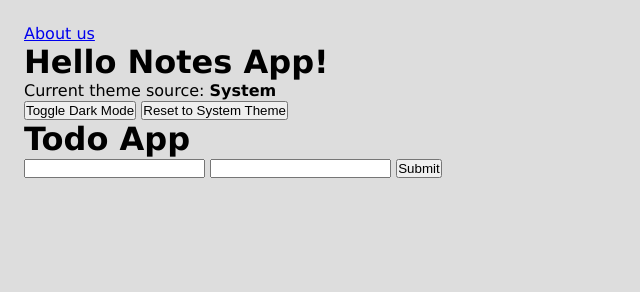
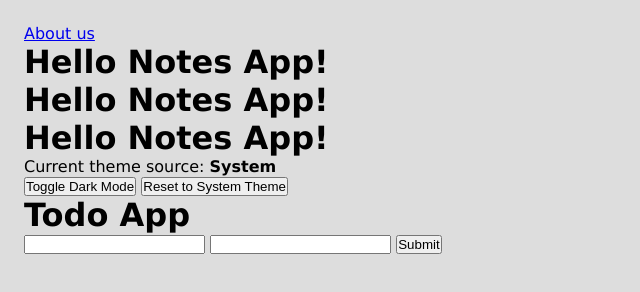
Before and after one commit to umar482/electron-note-app, an Electron app: page renderer/index.html in a window 1280 px wide. Shown: the whole page, without its empty margins (0-640 px from the left). Drawn offline with Linux system fonts and the light colour scheme.

Commit message:
Update notes app

```diff
--- a/package.json
+++ b/package.json
@@ -1,7 +1,7 @@
 {
   "name": "electron-note-app",
-  "version": "1.0.2",
-  "description": "",
+  "version": "1.0.4",
+  "description": "This app allows toggle dark mode and create notes",
   "main": "main.js",
   "scripts": {
     "start": "electron-forge start",
@@ -13,7 +13,7 @@
     "type": "git",
     "url": "git@github.com-umar:umar482/electron-note-app.git"
   },
-  "author": "",
+  "author": "Softaims",
   "license": "ISC",
   "devDependencies": {
     "@electron-forge/cli": "^6.0.5",
--- a/renderer/index.html
+++ b/renderer/index.html
@@ -12,7 +12,8 @@
 
   <a href="./pages/about.html">About us</a>
 
-
+  <h1>Hello Notes App!</h1>
+  <h1>Hello Notes App!</h1>
   <h1>Hello Notes App!</h1>
   <p>Current theme source: <strong id="theme-source">System</strong></p>
 
```
